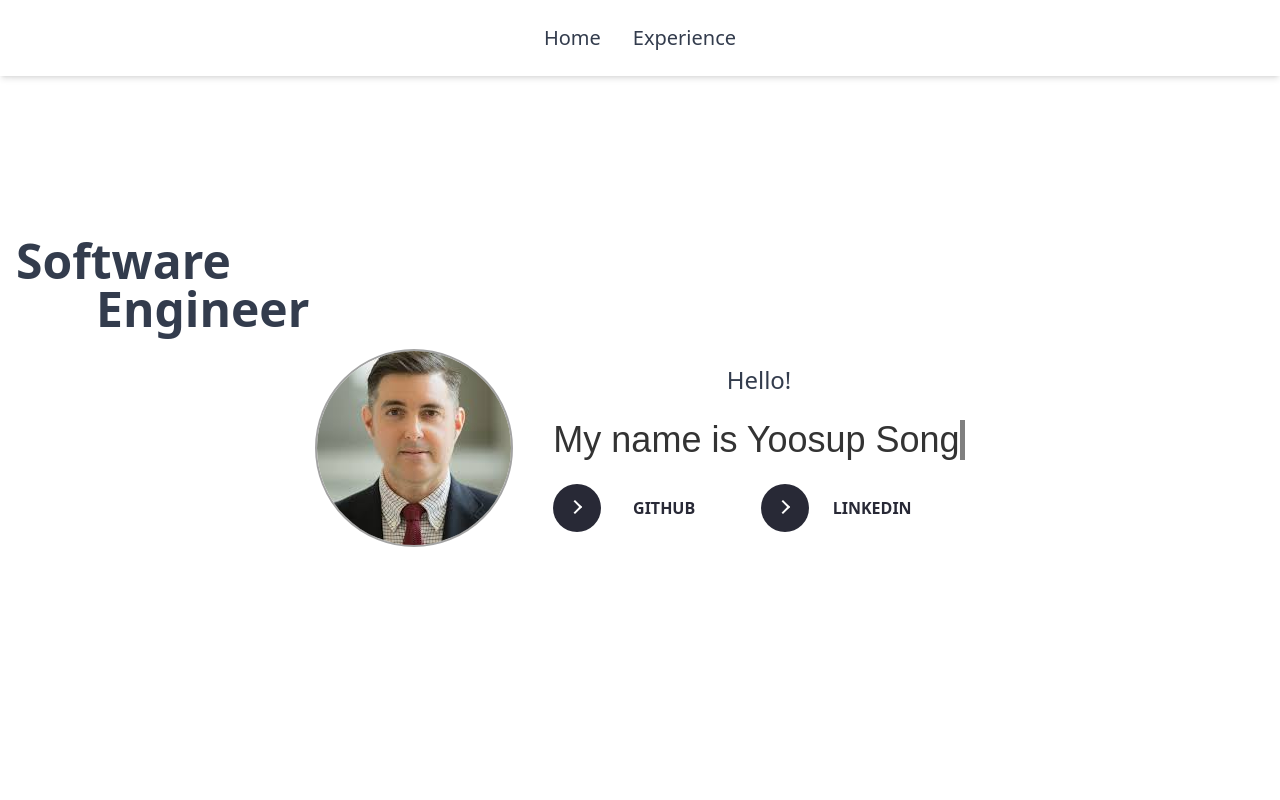
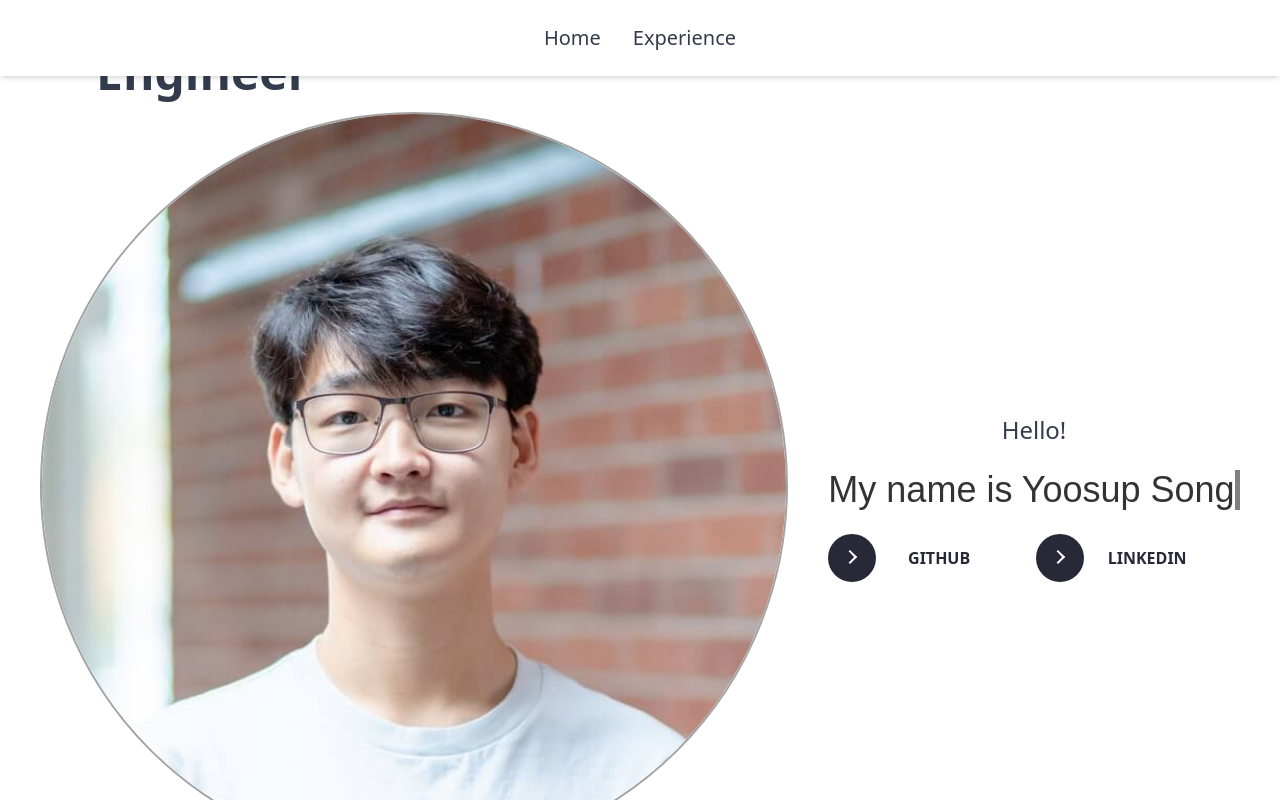
Before and after one commit to Youssup/YousupVillage, a Vue app in the folder frontend/client/: page / in a window 1280 px wide. Shown: the top 800 px of the page. Built offline with nearby package versions, Linux system fonts and the light colour scheme.

Commit message:
fixing Image issues on Apple devices

```diff
--- a/frontend/client/src/views/Home.vue
+++ b/frontend/client/src/views/Home.vue
@@ -25,11 +25,11 @@ onMounted(() => {
     <h1 class="lg:self-start text-3xl md:text-5xl lg:ml-24 font-bold text-center ">Engineer</h1>
     <div class="hero-content flex flex-col gap-10 sm:flex-row items-center sm:items-start text-center sm:text-left">
         <!-- Profile Picture -->
-        <div class="avatar sm:w-3/6 mb-6 sm:mb-0">
-            <div class="rounded-full border-2 border-neutral-400">
-                <img src="../assets/images/download.jpg" alt="Profile" />
-            </div>
-        </div>
+        <div class="avatar mb-6">
+    <div class="rounded-full border-2 border-neutral-400">
+        <img src="../assets/images/profile.jpg" alt="Profile" class="w-auto" />
+    </div>
+</div>
 
         <!-- Links -->
         <div class="my-auto flex flex-col items-center sm:items-start text-center sm:text-left">
```
Also changed, not shown: frontend/client/src/assets/images/download.jpg (deleted), frontend/client/src/assets/images/profile.jpg (renamed from frontend/client/src/assets/images/profile.png).
